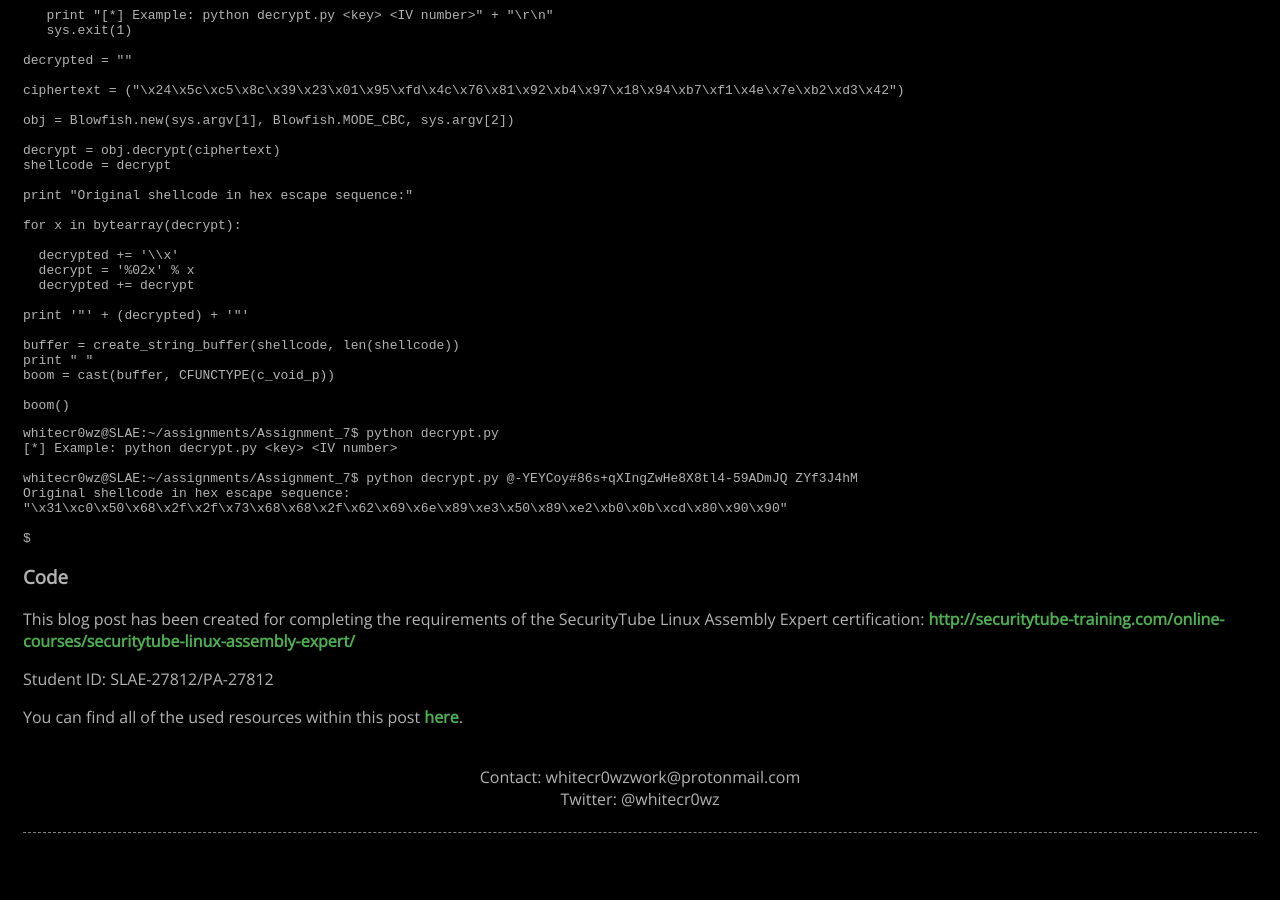
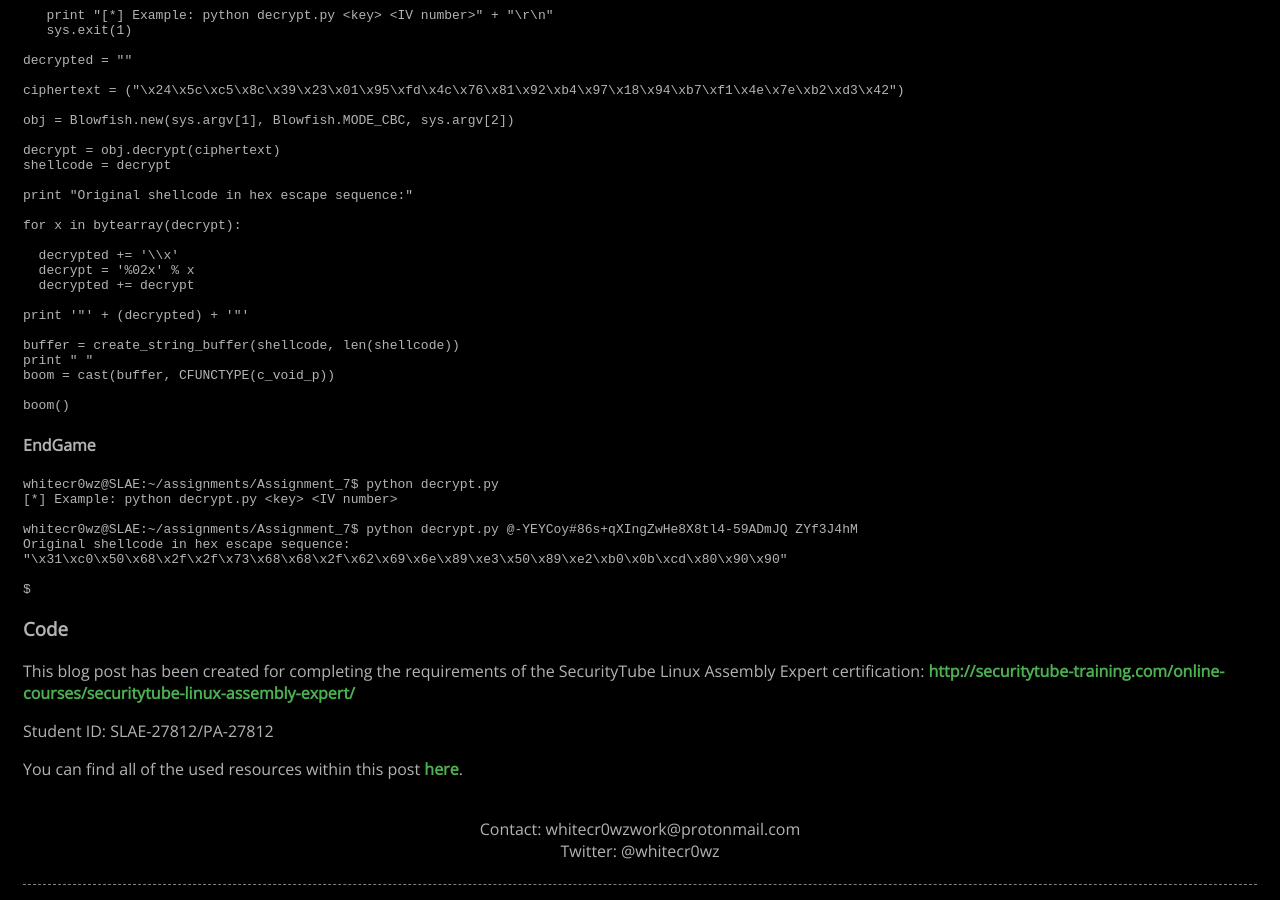
Before and after one commit to whitecr0wz/whitecr0wz.github.io, a Jekyll site: the page built from _posts/posts/2021-01-14-SLAE-Custom-Crypter.md, in a window 1280 px wide and 900 px high, scrolled down 1529 px. Built offline with Jekyll 4.4.1, drawn with Linux system fonts in a browser that asks for light colours; before the commit the page ends 2377 px from its top, so only the background shows below that.

Commit message:
Update 2021-01-14-SLAE-Custom-Crypter.md

````diff
--- a/_posts/posts/2021-01-14-SLAE-Custom-Crypter.md
+++ b/_posts/posts/2021-01-14-SLAE-Custom-Crypter.md
@@ -118,6 +118,8 @@ boom = cast(buffer, CFUNCTYPE(c_void_p))
 boom()
 ```
 
+#### EndGame
+
 ```term
 whitecr0wz@SLAE:~/assignments/Assignment_7$ python decrypt.py
 [*] Example: python decrypt.py <key> <IV number>
````
